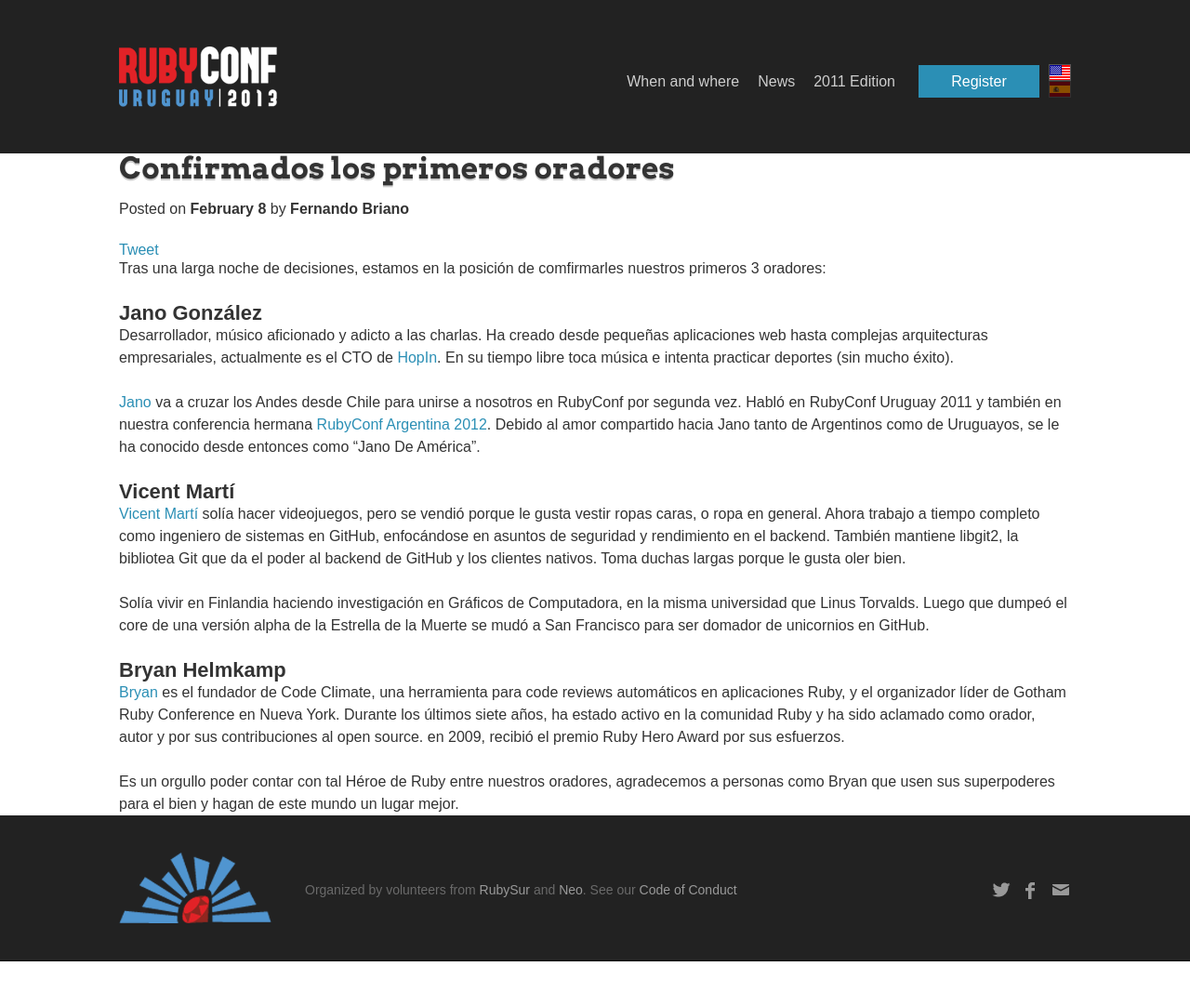
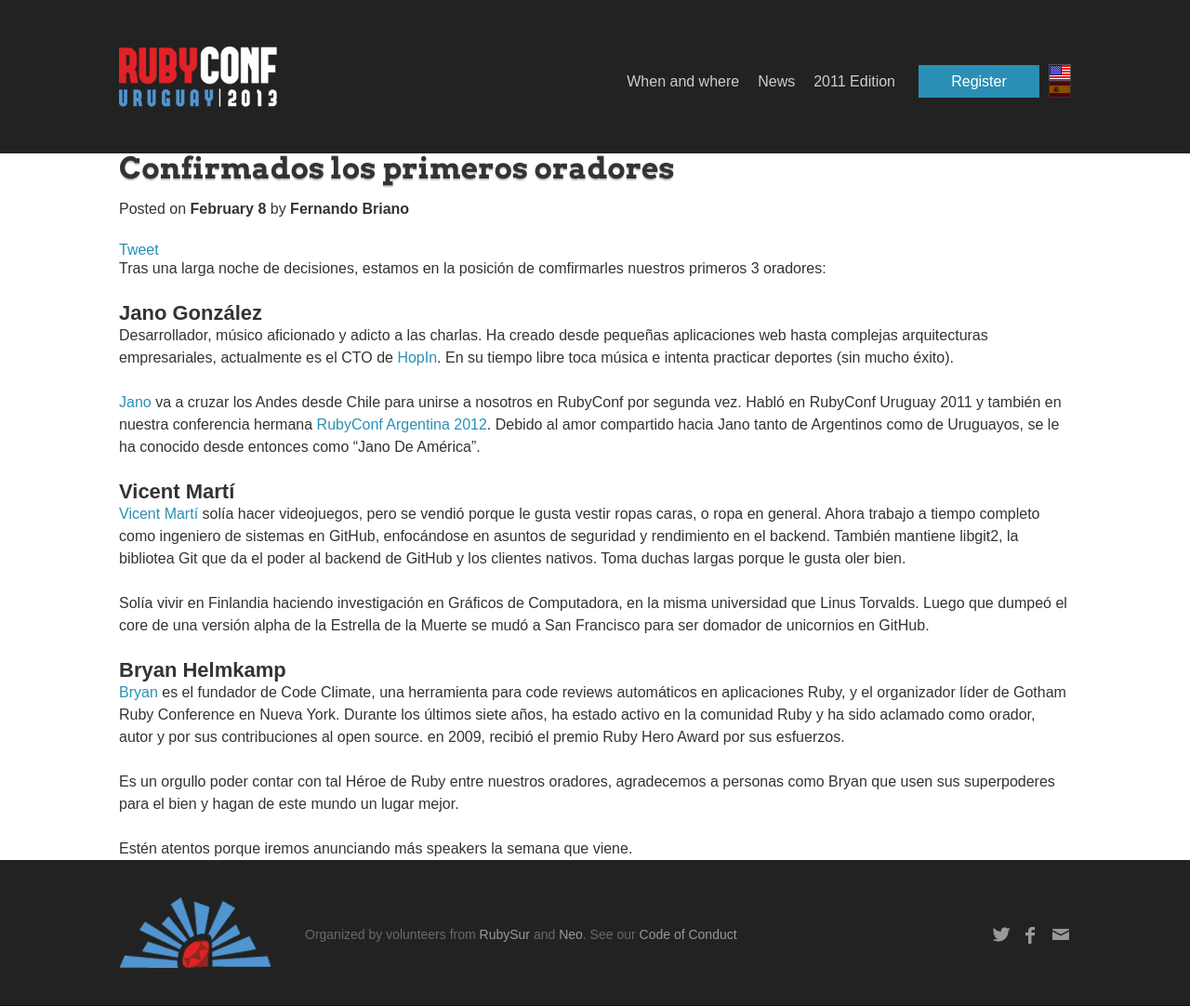
Before and after one commit to rubyconfuruguay/rubyconfuruguay-2013, a Jekyll site: the page built from _posts/2013-02-08-first-speakers-confirmed-es.markdown, in a window 1280 px wide. Shown: the whole page at 93% size. Built offline with Jekyll 4.4.1, drawn with Linux system fonts in a browser that asks for light colours; nearby versions of some CDN libraries; Markdown is read by kramdown in place of the engine named in the settings; comment, search, counter and statistics services are not loaded; before the commit the page ends 1034 px from its top, so only the background shows below that.

Commit message:
Adds small info

```diff
--- a/_posts/2013-02-08-first-speakers-confirmed-en.markdown
+++ b/_posts/2013-02-08-first-speakers-confirmed-en.markdown
@@ -23,3 +23,5 @@
 [Bryan](http://twitter.com/brynary) is the founder of Code Climate, an automated code review tool for Ruby apps, and the lead organizer of the Gotham Ruby Conference in NYC. For the last seven years, he's been an active in the Ruby community as an acclaimed speaker, author and open source contributor. In 2009, he received a Ruby Hero Award for his efforts.
 
 We are very proud of being able to have such a Ruby Hero among our speakers, we thank people like Bryan for using their superpower for good, making this world a better place.
+
+Stay tuned, we will be announcing more speakers next week.
--- a/_posts/2013-02-08-first-speakers-confirmed-es.markdown
+++ b/_posts/2013-02-08-first-speakers-confirmed-es.markdown
@@ -23,3 +23,5 @@
 [Bryan](http://twitter.com/brynary) es el fundador de Code Climate, una herramienta para code reviews automáticos en aplicaciones Ruby, y el organizador líder de Gotham Ruby Conference en Nueva York. Durante los últimos siete años, ha estado activo en la comunidad Ruby y ha sido aclamado como orador, autor y por sus contribuciones al open source. en 2009, recibió el premio Ruby Hero Award por sus esfuerzos.
 
 Es un orgullo poder contar con tal Héroe de Ruby entre nuestros oradores, agradecemos a personas como Bryan que usen sus superpoderes para el bien y hagan de este mundo un lugar mejor.
+
+Estén atentos porque iremos anunciando más speakers la semana que viene.
```
